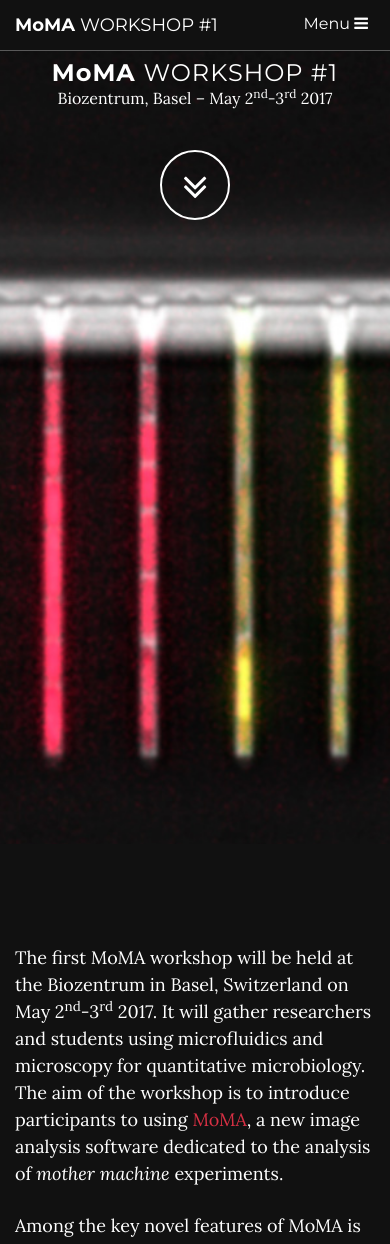
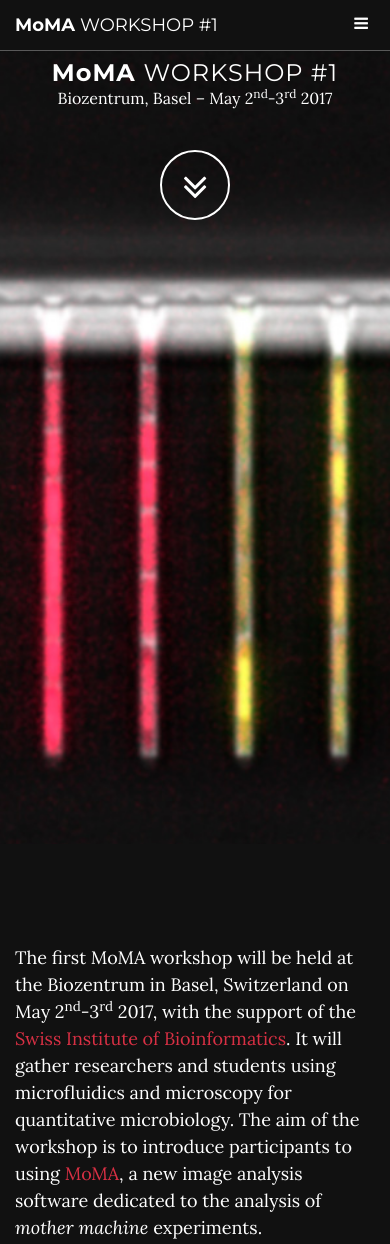
Before and after one commit to nimwegenLab/MoMA_workshop_1, a website: page index.html in a window 390 px wide. Shown: the top 1244 px of the page. Drawn offline with nearby package versions, Linux system fonts and the light colour scheme; some packages are replaced by stand-ins of ours.

Commit message:
fix menu + SIB at start

```diff
--- a/index.html
+++ b/index.html
@@ -38,8 +38,7 @@
     <nav class="navbar navbar-custom navbar-fixed-top" role="navigation">
         <div class="container">
             <div class="navbar-header">
-                <button type="button" class="navbar-toggle" data-toggle="collapse" data-target=".navbar-main-collapse">
-                    Menu <i class="fa fa-bars"></i>
+                <button type="button" class="navbar-toggle" data-toggle="collapse" data-target=".navbar-main-collapse"> <i class="fa fa-bars"></i>
                 </button>
                 <a class="navbar-brand page-scroll" href="#page-top">
 <!--                     <i class="fa fa-play-circle"></i>  -->
@@ -97,7 +96,7 @@
         <div class="row">
             <div class="col-lg-8 col-lg-offset-2">
 <!--                 <h2>About Grayscale</h2> -->
-								<p>The first MoMA workshop will be held at the Biozentrum in Basel, Switzerland on May 2<sup>nd</sup>-3<sup>rd</sup> 2017. It will gather researchers and students using microfluidics and microscopy for quantitative microbiology. The aim of the workshop is to introduce participants to  using <a href="https://github.com/fjug/MoMA/wiki/">MoMA</a>, a new image analysis software dedicated to the analysis of <em>mother machine</em> experiments. </p>
+								<p>The first MoMA workshop will be held at the Biozentrum in Basel, Switzerland on May 2<sup>nd</sup>-3<sup>rd</sup> 2017, with the support of the <a href="http://www.sib.swiss/">Swiss Institute of Bioinformatics</a>. It will gather researchers and students using microfluidics and microscopy for quantitative microbiology. The aim of the workshop is to introduce participants to  using <a href="https://github.com/fjug/MoMA/wiki/">MoMA</a>, a new image analysis software dedicated to the analysis of <em>mother machine</em> experiments. </p>
 
 								<p>Among the key novel features of MoMA is the fact that it solves the segmentation and tracking as a joint optimization task, and the fact that it allows for <em>leveraged editing</em>: a graphical interface lets users view the solutions of the tracking and, whenever a mistake is found, give the software a correcting directive by mouse-click. MoMA then automatically re-optimizes the segmentation and tracking, taking the given directives into account as additional constraints. In this way, user directives automatically fix multiple mistakes at neighboring time points, dramatically increasing the efficiency of curation. More can be found in our <a href="http://biorxiv.org/content/early/2016/09/20/076224">online preprint</a>.
 <br/>
```
